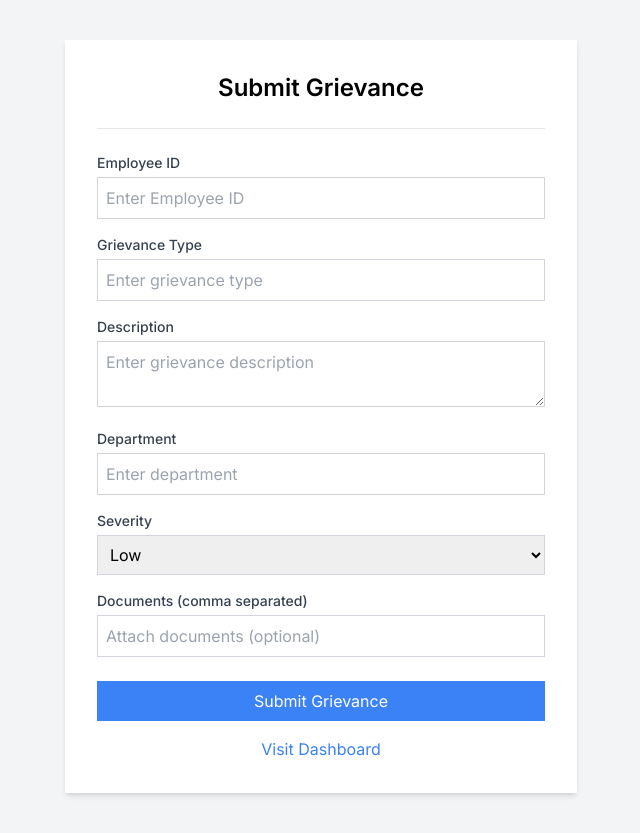
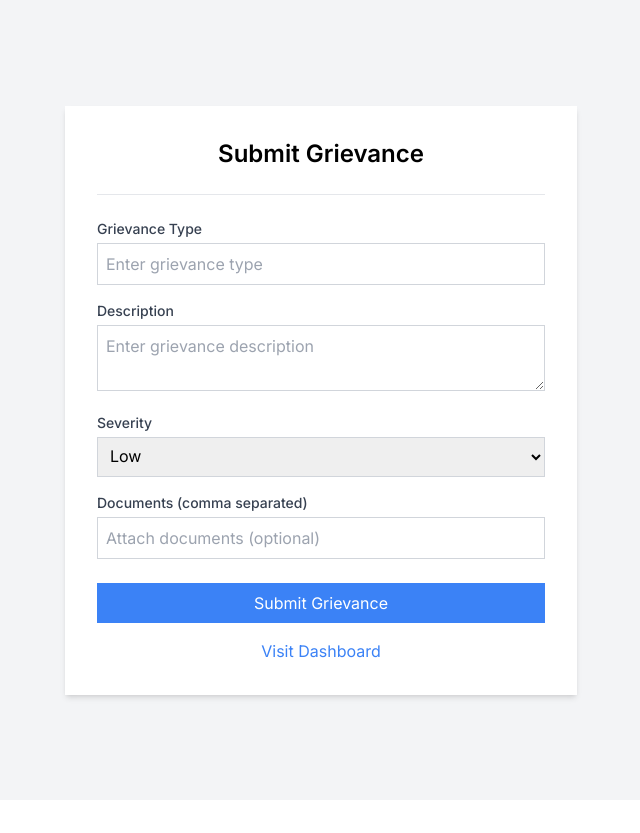
Before and after one commit to yash161/odoo-hackathon, a Next.js app: page /grievance in a window 1280 px wide. Shown: the whole page, without its empty margins (319-959 px from the left). After the commit the page ends 800 px from the top, so only its background shows below. Built offline with nearby package versions, Linux system fonts and the light colour scheme.

Commit message:
making schema changes for grievance

```diff
--- a/src/app/api/users/grievance/route.ts
+++ b/src/app/api/users/grievance/route.ts
@@ -12,13 +12,11 @@ export async function POST(request: NextRequest) {
         await mongoose.connection; // Wait for MongoDB connection
 
         const reqBody = await request.json();
-        const { employeeId, grievanceType, description, department, severity, documents } = reqBody;
+        const {  grievanceType, description, severity, documents } = reqBody;
 
         const newGrievance = new Grievance({
-            employeeId,
             grievanceType,
             description,
-            department,
             severity,
             documents,
             status: 'Submitted'
--- a/src/app/grievance/page.tsx
+++ b/src/app/grievance/page.tsx
@@ -6,10 +6,8 @@ import { toast } from "react-hot-toast";
 import Link from "next/link";
 
 interface GrievanceForm {
-  employeeId: string;
   grievanceType: string;
   description: string;
-  department: string;
   severity: string;
   documents: string[];
 }
@@ -18,10 +16,8 @@ const GrievancePage: React.FC = () => {
   const router = useRouter();
 
   const [grievance, setGrievance] = useState<GrievanceForm>({
-    employeeId: "",
     grievanceType: "",
     description: "",
-    department: "",
     severity: "Low",
     documents: []
   });
@@ -56,18 +52,6 @@ const GrievancePage: React.FC = () => {
         <h1 className="text-2xl font-semibold mb-6 text-center">{loading ? "Processing" : "Submit Grievance"}</h1>
         <hr className="mb-6" />
         <div className="mb-4">
-          <label htmlFor="employeeId" className="block text-sm font-medium text-gray-700">Employee ID</label>
-          <input
-            type="text"
-            id="employeeId"
-            name="employeeId"
-            value={grievance.employeeId}
-            onChange={handleInputChange}
-            placeholder="Enter Employee ID"
-            className="mt-1 p-2 border border-gray-300 rounded-lg w-full focus:ring-blue-500 focus:border-blue-500"
-          />
-        </div>
-        <div className="mb-4">
           <label htmlFor="grievanceType" className="block text-sm font-medium text-gray-700">Grievance Type</label>
           <input
             type="text"
@@ -87,18 +71,6 @@ const GrievancePage: React.FC = () => {
             value={grievance.description}
             onChange={handleInputChange}
             placeholder="Enter grievance description"
-            className="mt-1 p-2 border border-gray-300 rounded-lg w-full focus:ring-blue-500 focus:border-blue-500"
-          />
-        </div>
-        <div className="mb-4">
-          <label htmlFor="department" className="block text-sm font-medium text-gray-700">Department</label>
-          <input
-            type="text"
-            id="department"
-            name="department"
-            value={grievance.department}
-            onChange={handleInputChange}
-            placeholder="Enter department"
             className="mt-1 p-2 border border-gray-300 rounded-lg w-full focus:ring-blue-500 focus:border-blue-500"
           />
         </div>
--- a/src/app/models/grievance.ts
+++ b/src/app/models/grievance.ts
@@ -2,19 +2,11 @@ import mongoose from "mongoose";
 
 
 const grievanceSchema = new mongoose.Schema({
-    employeeId: {
-        type: Number,
-        required: true
-    },
     grievanceType: {
         type: String,
         required: true
     },
     description: {
-        type: String,
-        required: true
-    },
-    department: {
         type: String,
         required: true
     },
--- a/src/app/models/grievanceSchema.ts
+++ /dev/null
@@ -1,3 +0,0 @@
-import mongoose from "mongoose";
-
-const
```
